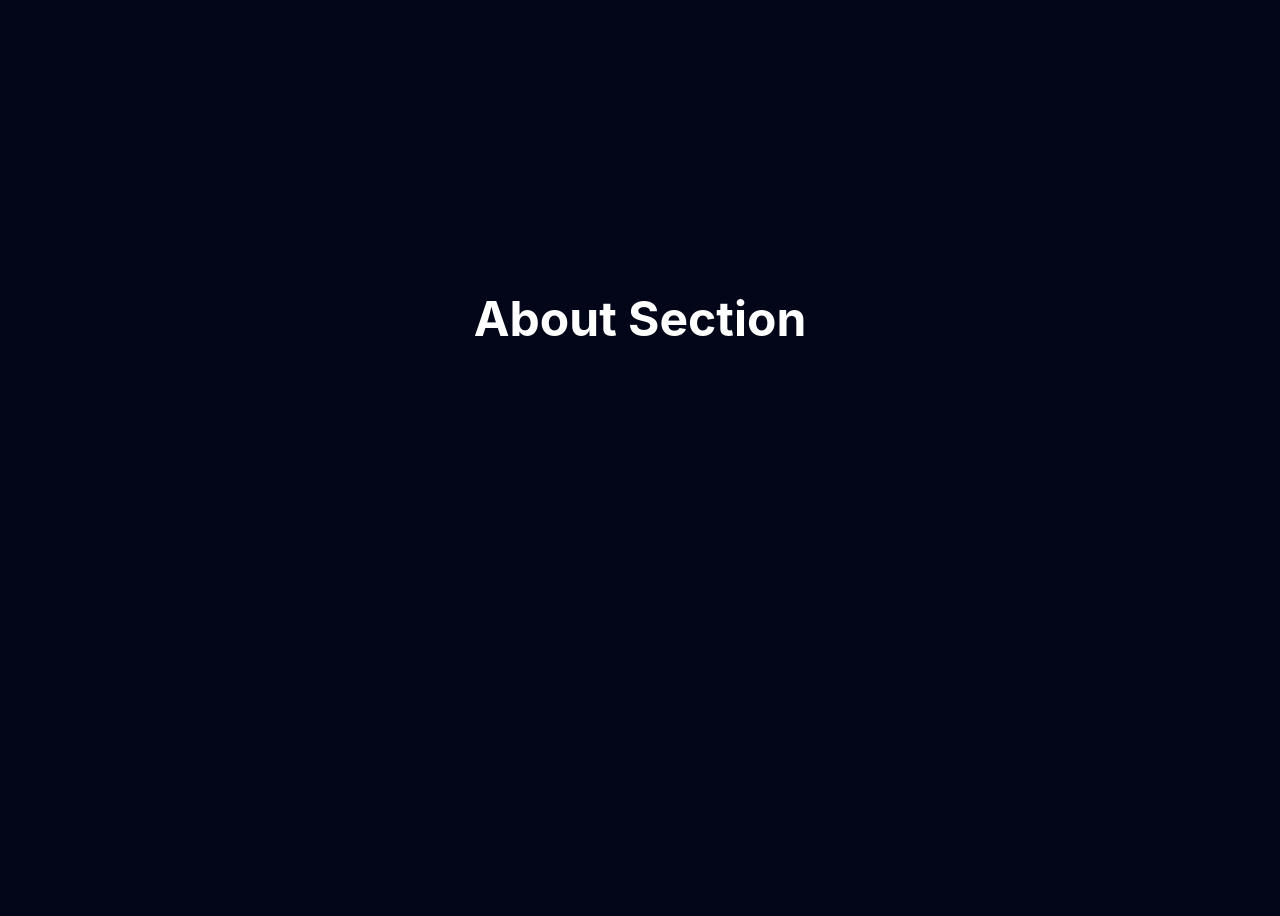
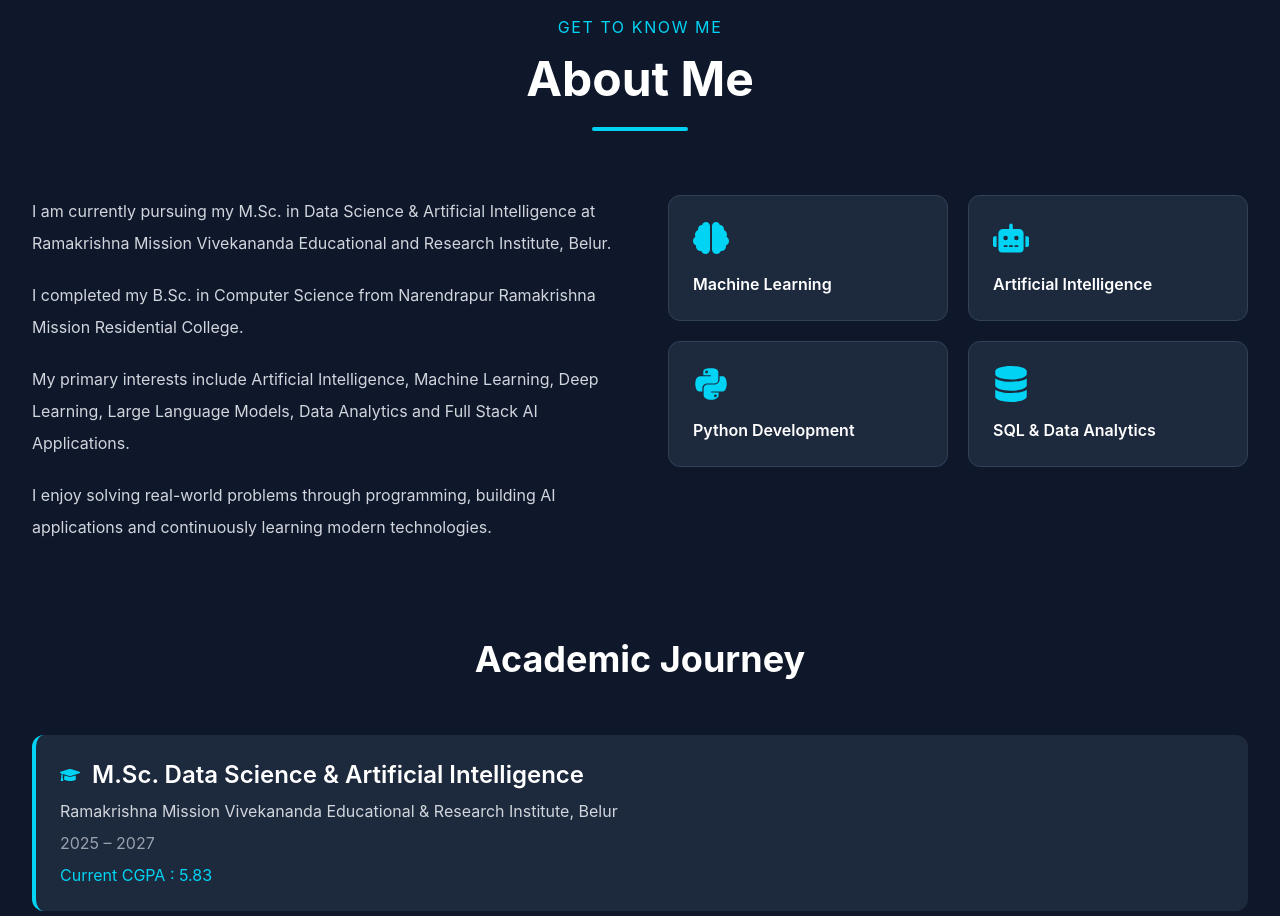
Before and after one commit to Arkadip-Kansabanik/My-Portfolio, a React (Vite) app: page / in a window 1280 px wide. Shown: the part 1000-1916 px from the top of the page. Built offline with nearby package versions, Linux system fonts and the light colour scheme.

Commit message:
Created professional About section

```diff
--- a/src/components/About/About.jsx
+++ b/src/components/About/About.jsx
@@ -1,12 +1,319 @@
+import { motion } from "framer-motion";
+import {
+  FaBrain,
+  FaPython,
+  FaDatabase,
+  FaChartLine,
+  FaRobot,
+  FaGraduationCap,
+} from "react-icons/fa";
+
 function About() {
   return (
     <section
       id="about"
-      className="h-screen flex items-center justify-center"
+      className="py-24 bg-slate-900 text-white"
     >
-      <h1 className="text-5xl font-bold">
-        About Section
-      </h1>
+      <div className="max-w-7xl mx-auto px-8">
+
+        {/* Heading */}
+
+        <motion.div
+          initial={{ opacity: 0, y: 40 }}
+          whileInView={{ opacity: 1, y: 0 }}
+          transition={{ duration: 0.7 }}
+          viewport={{ once: true }}
+          className="text-center mb-16"
+        >
+          <p className="text-cyan-400 uppercase tracking-widest">
+            Get To Know Me
+          </p>
+
+          <h2 className="text-5xl font-bold mt-4">
+            About Me
+          </h2>
+
+          <div className="w-24 h-1 bg-cyan-400 mx-auto mt-6 rounded-full"></div>
+        </motion.div>
+
+        <div className="grid lg:grid-cols-2 gap-14">
+
+          {/* Left Side */}
+
+          <motion.div
+            initial={{ opacity: 0, x: -70 }}
+            whileInView={{ opacity: 1, x: 0 }}
+            transition={{ duration: 0.7 }}
+            viewport={{ once: true }}
+          >
+
+
+
+            <p className="text-gray-300 leading-8 mb-5">
+              I am currently pursuing my M.Sc. in Data Science &
+              Artificial Intelligence at Ramakrishna Mission
+              Vivekananda Educational and Research Institute,
+              Belur.
+            </p>
+
+            <p className="text-gray-300 leading-8 mb-5">
+              I completed my B.Sc. in Computer Science from
+              Narendrapur Ramakrishna Mission Residential College.
+
+            </p>
+
+            <p className="text-gray-300 leading-8 mb-5">
+              My primary interests include Artificial Intelligence,
+              Machine Learning, Deep Learning, Large Language Models,
+              Data Analytics and Full Stack AI Applications.
+            </p>
+
+            <p className="text-gray-300 leading-8">
+              I enjoy solving real-world problems through
+              programming, building AI applications and continuously
+              learning modern technologies.
+            </p>
+
+          </motion.div>
+
+          {/* Right Side */}
+
+          <motion.div
+            initial={{ opacity: 0, x: 70 }}
+            whileInView={{ opacity: 1, x: 0 }}
+            transition={{ duration: 0.7 }}
+            viewport={{ once: true }}
+          >
+
+            <div className="grid grid-cols-2 gap-5">
+
+              <div className="bg-slate-800 rounded-xl p-6 border border-slate-700 hover:border-cyan-400 transition">
+
+                <FaBrain className="text-4xl text-cyan-400 mb-4" />
+
+                <h4 className="font-semibold">
+                  Machine Learning
+                </h4>
+
+              </div>
+
+              <div className="bg-slate-800 rounded-xl p-6 border border-slate-700 hover:border-cyan-400 transition">
+
+                <FaRobot className="text-4xl text-cyan-400 mb-4" />
+
+                <h4 className="font-semibold">
+                  Artificial Intelligence
+                </h4>
+
+              </div>
+
+              <div className="bg-slate-800 rounded-xl p-6 border border-slate-700 hover:border-cyan-400 transition">
+
+                <FaPython className="text-4xl text-cyan-400 mb-4" />
+
+                <h4 className="font-semibold">
+                  Python Development
+                </h4>
+
+              </div>
+
+              <div className="bg-slate-800 rounded-xl p-6 border border-slate-700 hover:border-cyan-400 transition">
+
+                <FaDatabase className="text-4xl text-cyan-400 mb-4" />
+
+                <h4 className="font-semibold">
+                  SQL & Data Analytics
+                </h4>
+
+              </div>
+
+            </div>
+
+          </motion.div>
+
+        </div>
+
+        {/* Academic Journey */}
+
+        <motion.div
+          initial={{ opacity: 0, y: 60 }}
+          whileInView={{ opacity: 1, y: 0 }}
+          transition={{ duration: 0.8 }}
+          viewport={{ once: true }}
+          className="mt-24"
+        >
+
+          <h3 className="text-4xl font-bold text-center mb-14">
+            Academic Journey
+          </h3>
+
+          <div className="space-y-8">
+
+            <div className="bg-slate-800 rounded-xl p-6 border-l-4 border-cyan-400">
+
+              <div className="flex items-center gap-3 mb-2">
+
+                <FaGraduationCap className="text-cyan-400 text-xl" />
+
+                <h4 className="text-2xl font-semibold">
+                  M.Sc. Data Science & Artificial Intelligence
+                </h4>
+
+              </div>
+
+              <p className="text-gray-300">
+                Ramakrishna Mission Vivekananda Educational &
+                Research Institute, Belur
+              </p>
+
+              <p className="text-gray-400 mt-2">
+                2025 – 2027
+              </p>
+
+              <p className="text-cyan-400 mt-2">
+                Current CGPA : 5.83
+              </p>
+
+            </div>
+
+            <div className="bg-slate-800 rounded-xl p-6 border-l-4 border-cyan-400">
+
+              <div className="flex items-center gap-3 mb-2">
+
+                <FaGraduationCap className="text-cyan-400 text-xl" />
+
+                <h4 className="text-2xl font-semibold">
+                  B.Sc. Computer Science
+                </h4>
+
+              </div>
+
+              <p className="text-gray-300">
+                Narendrapur Ramakrishna Mission Residential College,
+                Kolkata
+              </p>
+
+              <p className="text-gray-400 mt-2">
+                2022 – 2025
+              </p>
+
+              <p className="text-cyan-400 mt-2">
+                CGPA : 8.59
+              </p>
+
+            </div>
+
+            <div className="bg-slate-800 rounded-xl p-6 border-l-4 border-cyan-400">
+
+              <div className="flex items-center gap-3 mb-2">
+
+                <FaGraduationCap className="text-cyan-400 text-xl" />
+
+                <h4 className="text-2xl font-semibold">
+                  Higher Secondary Education
+                </h4>
+
+              </div>
+
+              <p className="text-gray-300">
+                Mahesh Sri Ramakrishna Ashram Vidyalaya
+              </p>
+
+              <p className="text-gray-400 mt-2">
+                2020 – 2022
+              </p>
+
+              <p className="text-cyan-400 mt-2">
+                Percentage : 93.8%
+              </p>
+
+            </div>
+
+            <div className="bg-slate-800 rounded-xl p-6 border-l-4 border-cyan-400">
+
+              <div className="flex items-center gap-3 mb-2">
+
+                <FaGraduationCap className="text-cyan-400 text-xl" />
+
+                <h4 className="text-2xl font-semibold">
+                  Secondary Education
+                </h4>
+
+              </div>
+
+              <p className="text-gray-300">
+                Uttarpara Children's Own Home
+              </p>
+
+              <p className="text-gray-400 mt-2">
+                2008 – 2020
+              </p>
+
+              <p className="text-cyan-400 mt-2">
+                Percentage : 95.14%
+              </p>
+
+            </div>
+
+          </div>
+
+        </motion.div>
+
+        {/* Quick Highlights */}
+
+        <motion.div
+          initial={{ opacity: 0 }}
+          whileInView={{ opacity: 1 }}
+          transition={{ duration: 0.8 }}
+          viewport={{ once: true }}
+          className="mt-24"
+        >
+
+          <h3 className="text-4xl font-bold text-center mb-12">
+            Quick Highlights
+          </h3>
+
+          <div className="grid md:grid-cols-4 gap-6">
+
+            <div className="bg-slate-800 p-6 rounded-xl text-center hover:-translate-y-2 transition">
+              <h2 className="text-4xl font-bold text-cyan-400">
+                5+
+              </h2>
+              <p className="mt-2 text-gray-300">
+                Projects
+              </p>
+            </div>
+
+            <div className="bg-slate-800 p-6 rounded-xl text-center hover:-translate-y-2 transition">
+              <h2 className="text-4xl font-bold text-cyan-400">
+                50+
+              </h2>
+              <p className="mt-2 text-gray-300">
+                LeetCode Problems
+              </p>
+            </div>
+
+            <div className="bg-slate-800 p-6 rounded-xl text-center hover:-translate-y-2 transition">
+              <h2 className="text-4xl font-bold text-cyan-400">
+                AI
+              </h2>
+              <p className="mt-2 text-gray-300">
+                ML • DL • LLM
+              </p>
+            </div>
+
+            <div className="bg-slate-800 p-6 rounded-xl text-center hover:-translate-y-2 transition">
+              <FaChartLine className="mx-auto text-4xl text-cyan-400 mb-3" />
+              <p className="text-gray-300">
+                Continuous Learning
+              </p>
+            </div>
+
+          </div>
+
+        </motion.div>
+
+      </div>
     </section>
   );
 }
--- a/src/components/Hero/Hero.jsx
+++ b/src/components/Hero/Hero.jsx
@@ -179,7 +179,7 @@
         <div className="bg-slate-900 border border-slate-800 rounded-xl p-5 text-center hover:border-cyan-400 transition-all duration-300 hover:-translate-y-2">
 
           <h3 className="text-3xl font-bold text-cyan-400">
-            5+
+            5
           </h3>
 
           <p className="text-gray-400 mt-2">
--- a/src/data/portfolio.js
+++ b/src/data/portfolio.js
@@ -28,7 +28,7 @@
 
   stats: [
   {
-    number: "5+",
+    number: "5",
     label: "Projects",
   },
   {
```
